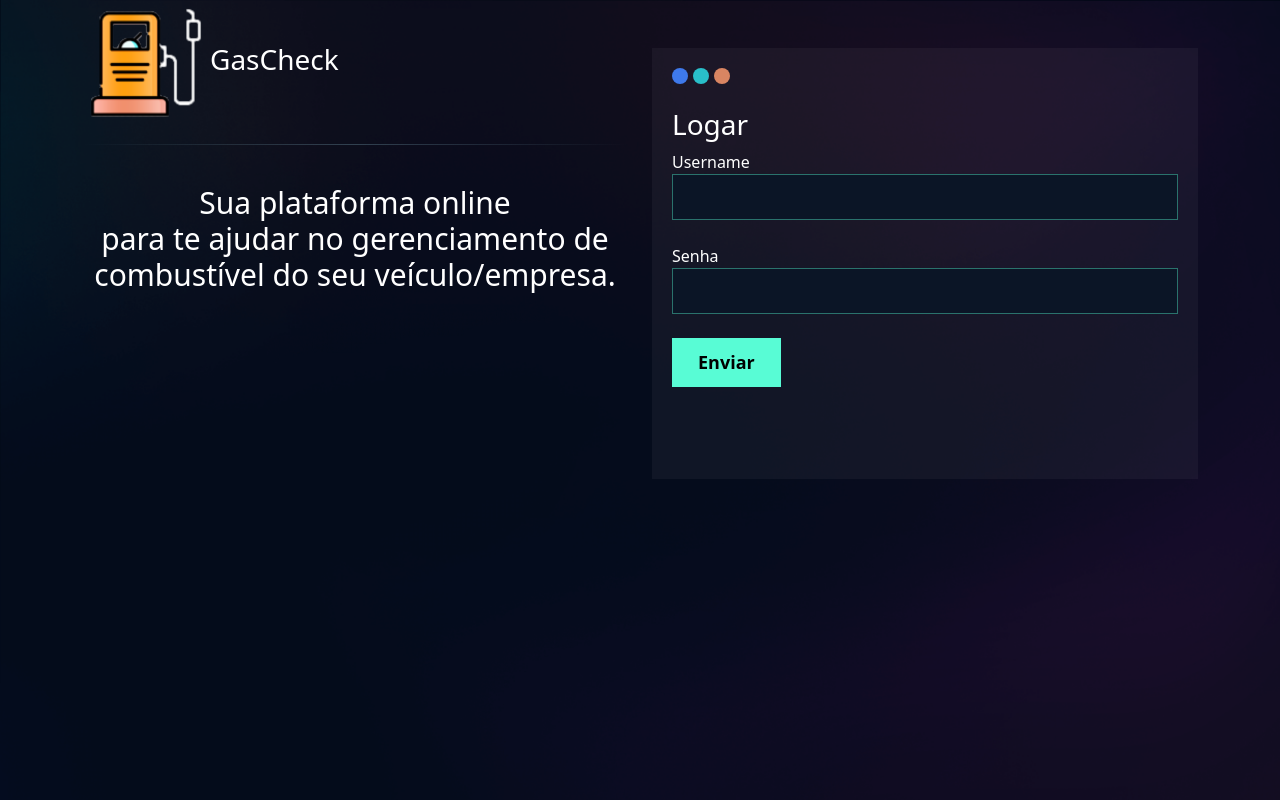
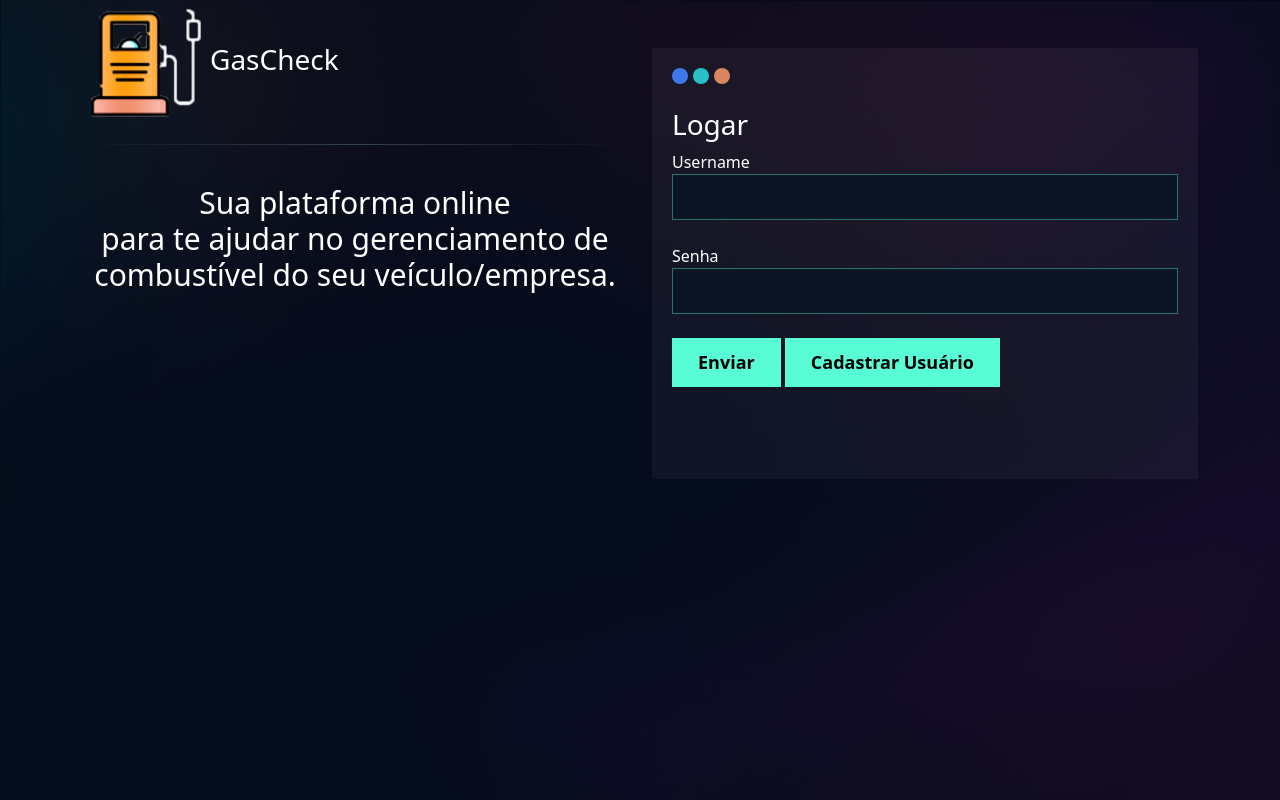
Before and after one commit to felipepurgano/GasCheck, a Django app: page /usuarios/logar/ in a window 1280 px wide. Run offline with Django 3.2, Linux system fonts and the light colour scheme.

Commit message:
Update login.html

```diff
--- a/usuarios/templates/login.html
+++ b/usuarios/templates/login.html
@@ -54,6 +54,7 @@
                             <br>
                             <br>
                             <input type="submit" value="Enviar" class="btn-cadastro">
+                            <input type="button" value="Cadastrar Usuário" onclick="window.location.href='{% url 'cadastro' %}'" class="btn-cadastro">
                             <br>
                             <br>
                             <br>
```
